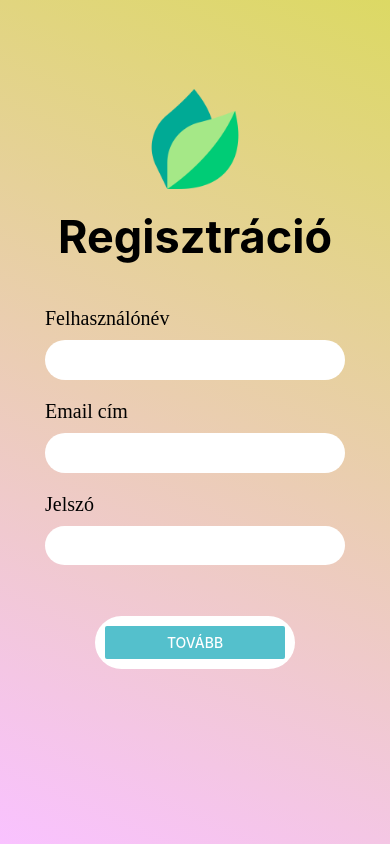
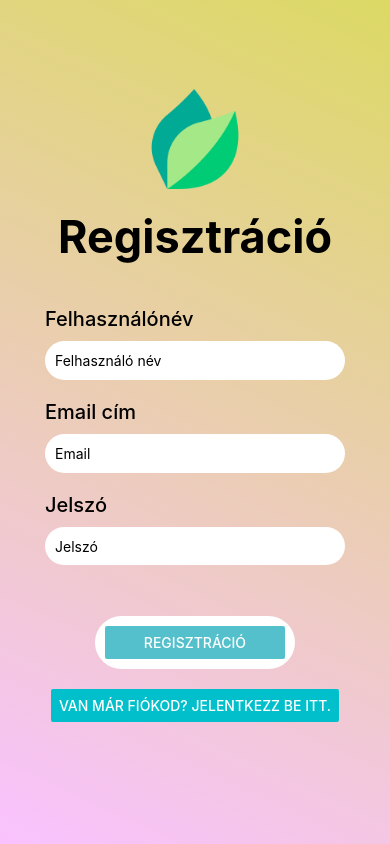
Before and after one commit to Kdorina/mobil_planty_react_native, a React Native app: screen /Register in a window 390 px wide. Built offline with nearby package versions, Linux system fonts and the light colour scheme.

Commit message:
text szövegek átirása

```diff
--- a/screens/LoginScreen.js
+++ b/screens/LoginScreen.js
@@ -17,18 +17,18 @@ export default function LoginScreen() {
       <View style={styles.loginBox}>
           <View style={styles.inputBox}>
             <Text style={styles.inputText}>Email cím</Text>
-            <TextInput style={styles.input}></TextInput>
+            <TextInput placeholder="Email" style={styles.input}></TextInput>
             <Text style={styles.inputText}>Jelszó</Text>
-            <TextInput style={styles.input}></TextInput>
+            <TextInput placeholder="Jelszó" style={styles.input}></TextInput>
           </View>
 
       </View>
       <View style={{flex:1, alignItems:'center'}}>
         <View style={{backgroundColor:'#ffff', padding:10, marginTop:0, borderRadius:50, width:200}}>
-            <Button title='Bejelentkezés' color='#54c0cc' onPress={() => navigation.navigate('Temp')}></Button>
+            <Button title='Bejelentkezés' color='#01c0cc' onPress={() => navigation.navigate('Temp')}></Button>
         </View>
-        <View  style={{marginTop:20}}>
-          <Button title='Nincs még fiókod? Regisztrálj itt.' onPress={()=> navigation.navigate('Register')}></Button>
+        <View  style={{marginTop:20 , fontWeight:'bold'}}>
+          <Button title='Nincs még fiókod? Regisztrálj itt.' color='#01c0cc' onPress={()=> navigation.navigate('Register')}></Button>
         </View>
       </View>
 
@@ -60,7 +60,6 @@ const styles = StyleSheet.create({
     marginBottom:10,
     marginTop:20,
     fontSize:20,
-    fontFamily:'Nunito-Regular'
   },
   input:{
     backgroundColor:"white",
--- a/screens/RegisterScreen.js
+++ b/screens/RegisterScreen.js
@@ -13,18 +13,21 @@ export default function RegisterScreen() {
         <View style={styles.loginBox}>
             <View style={styles.inputBox}>
               <Text style={styles.inputText}>Felhasználónév</Text>
-              <TextInput style={styles.input}></TextInput>
+              <TextInput placeholder="Felhasználó név" style={styles.input}></TextInput>
               <Text style={styles.inputText}>Email cím</Text>
-              <TextInput style={styles.input}></TextInput>
+              <TextInput placeholder="Email" style={styles.input}></TextInput>
               <Text style={styles.inputText}>Jelszó</Text>
-              <TextInput style={styles.input}></TextInput>
+              <TextInput placeholder="Jelszó" style={styles.input}></TextInput>
             </View>
 
         </View>
-        <View style={{flex:1}}>
+        <View style={{flex:1, alignItems:'center'}}>
           <View style={{backgroundColor:'#ffff', padding:10, marginTop:50, borderRadius:50, width:200}}>
-              <Button title='Tovább' color='#54c0cc' onPress={() => navigation.navigate('Login')}></Button>
+              <Button title='Regisztráció' color='#54c0cc' onPress={() => navigation.navigate('Login')}></Button>
           </View>
+          <View  style={{marginTop:20 , fontWeight:'bold'}}>
+          <Button title='Van már fiókod? Jelentkezz be itt.' color='#01c0cc' onPress={()=> navigation.navigate('Login')}></Button>
+        </View>
         </View>
         <StatusBar style="auto" />
       </SafeAreaView>
@@ -54,7 +57,8 @@ export default function RegisterScreen() {
       marginBottom:10,
       marginTop:20,
       fontSize:20,
-      fontFamily:'Nunito-Regular'
+      fontWeight:'500',
+
     },
     input:{
       backgroundColor:"white",
```
